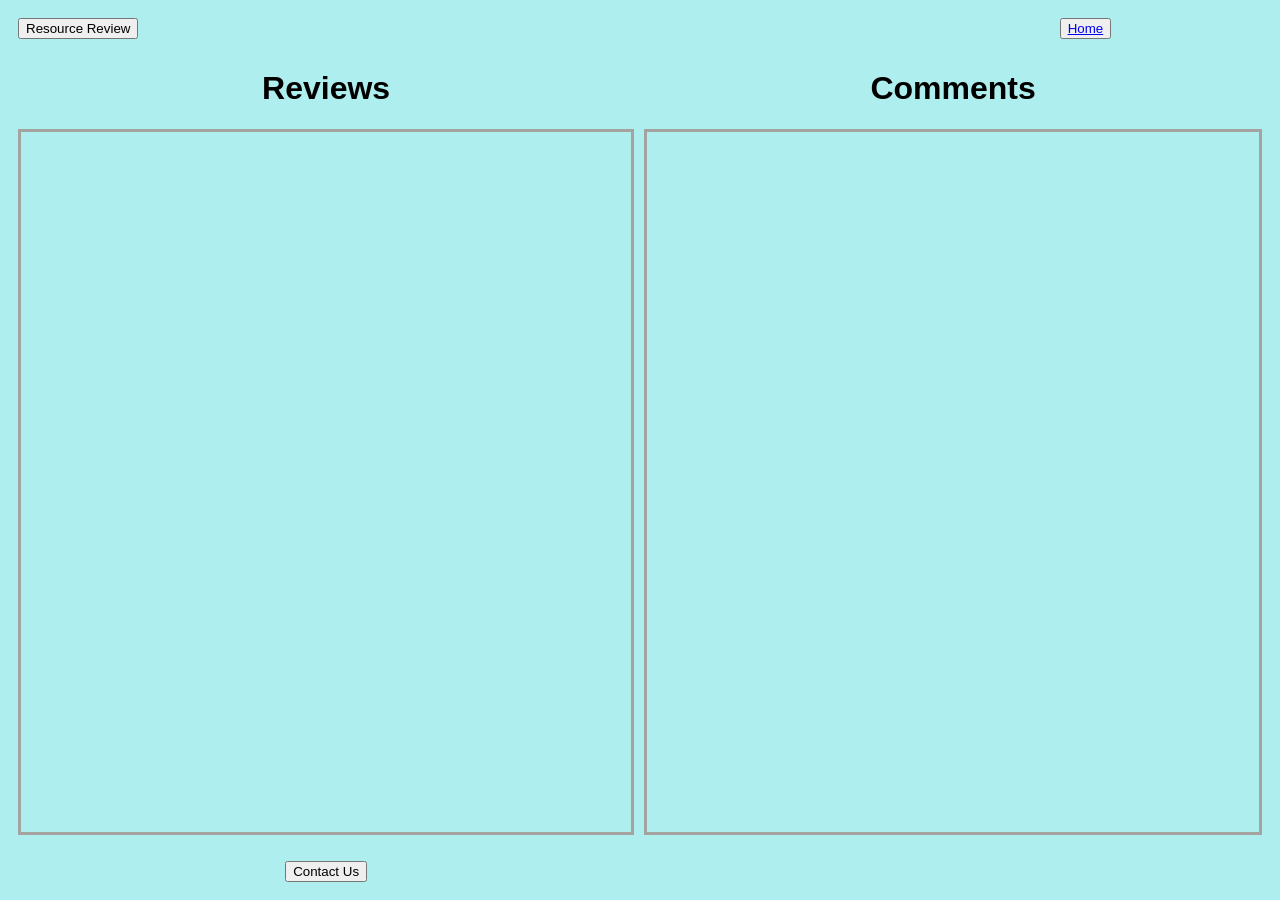
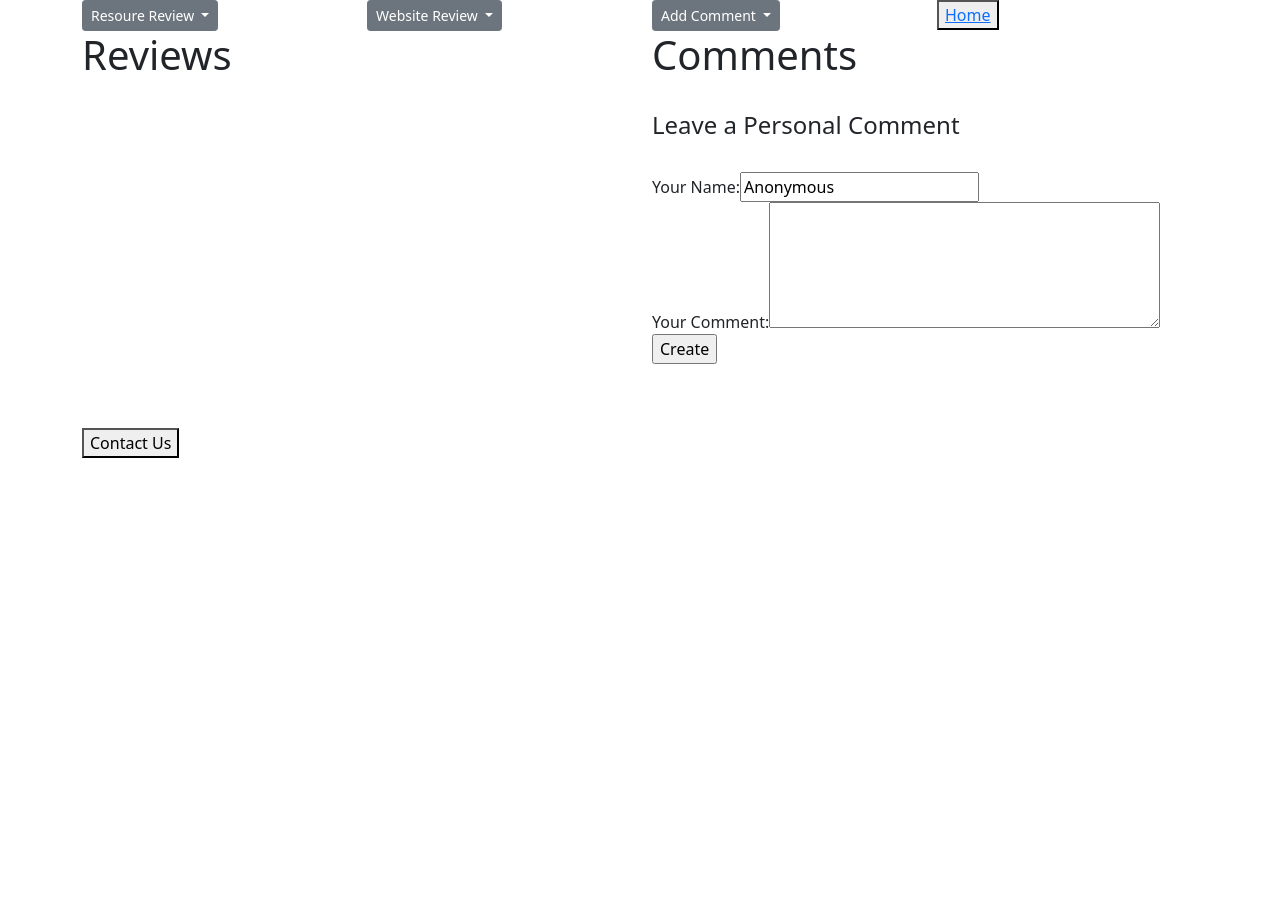
Before and after one commit to RogueStorm7/mirror-mirror-WOW, a Django app: template wowproject/mirrormirror/templates/reviews_comments.html in a window 1280 px wide. After the commit the page ends 458 px from the top, so only its background shows below. Run offline with Django 3.2, Linux system fonts and the light colour scheme; the template is opened without the code that fills it: values that come from a table or form of the project are taken from there, others are empty; some libraries are stand-ins or nearby versions.

Commit message:
Delete Comment.html, add Reviews_Comments.HTML with Bootstrap

```diff
--- a/wowproject/mirrormirror/forms.py
+++ b/wowproject/mirrormirror/forms.py
@@ -5,7 +5,7 @@ from mirrormirror.models import *
 
 
 class CommentForm(forms.ModelForm):
-    commentor_name = forms.CharField(widget=forms.Textarea(attrs={'rows':1}))
+    commentor_name = models.CharField(max_length=255)
     description = forms.CharField(widget=forms.Textarea(attrs={'rows':5}))
 
 
--- a/wowproject/mirrormirror/models.py
+++ b/wowproject/mirrormirror/models.py
@@ -9,7 +9,7 @@ class Comment(models.Model):
     # An ID field is automatically added to all Django models
 
     description = models.CharField(max_length=255)
-    commentor_name = models.CharField(max_length=255,default="Anonymous",help_text="Anonymous")
+    commentor_name = models.CharField(max_length=255,default="Anonymous",help_text="  ")
     created_at = models.DateTimeField(default=datetime.datetime.now, help_text="Date & Time Stamp")
 
 
@@ -27,47 +27,47 @@ class UserNameTag(models.Model):
 
 
 
-# class Resource(models.Model):
-#     # Django automatically creates an ID column on our tables unless we tell it otherwise
-#     niche_tags = models.ManyToManyField(NicheTag)
-#     username_tags = models.ManyToManyField(UserNameTag)
-#     resource_name = models.CharField(max_length=150, help_text="Name", default=True)
-#     resource_address = models.CharField(max_length=150, help_text="Address", default=True)
-#     resource_zip = models.CharField(max_length=10, help_text="Zip code 00000-0000", default=True)
-#     resource_phone = models.CharField(max_length=150, help_text="Phone 000-000-0000", default=True)
-#     resource_url = models.CharField(max_length=150, help_text="URL", default=True)
-#     resource_date = models.DateTimeField(auto_now_add=True)
+class Resource(models.Model):
+    # Django automatically creates an ID column on our tables unless we tell it otherwise
+    niche_tags = models.ManyToManyField(NicheTag)
+    username_tags = models.ManyToManyField(UserNameTag)
+    resource_name = models.CharField(max_length=150, help_text="Name", default=True)
+    resource_address = models.CharField(max_length=150, help_text="Address", default=True)
+    resource_zip = models.CharField(max_length=10, help_text="Zip code 00000-0000", default=True)
+    resource_phone = models.CharField(max_length=150, help_text="Phone 000-000-0000", default=True)
+    resource_url = models.CharField(max_length=150, help_text="URL", default=True)
+    resource_date = models.DateTimeField(auto_now_add=True)
 
-#     def __str__(self):
-#         return self.resource_name
+    def __str__(self):
+        return self.resource_name
 
-# class ResourceReview(models.Model):
-#     username_tags = models.ManyToManyField(UserNameTag)
-#     resource = models.ForeignKey(Resource, on_delete=models.CASCADE)
-#     resourcereview_comment = models.TextField(max_length=4000)
-#     resourcereview_date = models.DateTimeField(auto_now_add=True)
-#     rate_choices = (
-#         (1,1),
-#         (2,2),
-#         (3,3),
-#         (4,4),
-#         (5,5)
-#     )
-#     resource_stars = models.IntegerField(choices=rate_choices)
+class ResourceReview(models.Model):
+    username_tags = models.ManyToManyField(UserNameTag)
+    resource = models.ForeignKey(Resource, on_delete=models.CASCADE)
+    resourcereview_comment = models.TextField(max_length=4000)
+    resourcereview_date = models.DateTimeField(auto_now_add=True)
+    rate_choices = (
+        (1,1),
+        (2,2),
+        (3,3),
+        (4,4),
+        (5,5)
+    )
+    resource_stars = models.IntegerField(choices=rate_choices)
 
-#     def __str__(self):
-#         return self.resource.resource_name
+    def __str__(self):
+        return self.resource.resource_name
 
 
-# class WebsiteReview(models.Model):
-#     username_tags = models.ManyToManyField(UserNameTag)
-#     website_review_comment = models.TextField(max_length=4000)
-#     website_review_date = models.DateTimeField(auto_now_add=True)
-#     rate_choices = (
-#         (1,1),
-#         (2,2),
-#         (3,3),
-#         (4,4),
-#         (5,5)
-#     )
-#     resource_stars = models.IntegerField(choices=rate_choices)
+class WebsiteReview(models.Model):
+    username_tags = models.ManyToManyField(UserNameTag)
+    website_review_comment = models.TextField(max_length=4000)
+    website_review_date = models.DateTimeField(auto_now_add=True)
+    rate_choices = (
+        (1,1),
+        (2,2),
+        (3,3),
+        (4,4),
+        (5,5)
+    )
+    resource_stars = models.IntegerField(choices=rate_choices)
--- a/wowproject/mirrormirror/templates/reviews_comments.html
+++ b/wowproject/mirrormirror/templates/reviews_comments.html
@@ -1,3 +1,5 @@
+</form>
+
 <!DOCTYPE html>
 <html lang="en">
 <head>
@@ -5,33 +7,90 @@
     <meta http-equiv="X-UA-Compatible" content="IE=edge">
     <meta name="viewport" content="width=device-width, initial-scale=1.0">
     <title>Mirror Mirror - Reviews/Comments</title>
-    <link rel="stylesheet" href="/wowproject/mirrormirror/templates/style.css">
+    <!-- Bootstrap -->
+    <link href="https://cdn.jsdelivr.net/npm/bootstrap@5.1.3/dist/css/bootstrap.min.css" rel="stylesheet" integrity="sha384-1BmE4kWBq78iYhFldvKuhfTAU6auU8tT94WrHftjDbrCEXSU1oBoqyl2QvZ6jIW3" crossorigin="anonymous">
+    <!-- Custom CSS -->
+    <link rel="stylesheet" href="/wowproject/mirrormirror/templates/html_style.css">
 </head>
 <body class="body">
     <div class="container">
-        <!--Idk abou the formatted pop up text box, maybe we should just have 2 diff forms to fill out?-->
-        <div>
-            <button type="button">Resource Review</button>
+        <!--Instead of formatted pop up form, we can have drop down forms that are formatted!? -->
+        <div class="row">
+            <div class="dropdown col" id="resource-review-btn">
+                <button class="btn btn-secondary btn-sm dropdown-toggle" type="button" id="dropdownMenuButton" data-toggle="dropdown" aria-haspopup="true" aria-expanded="false">
+                    Resoure Review
+                </button>
+                <div class="dropdown-menu" aria-labelledby="dropdownMenuButton">
+                  <a class="dropdown-item" href="#">Action</a>
+                </div>
+            </div>
+            <div class="dropdown col" id="website-review-btn">
+                <button class="btn btn-secondary btn-sm dropdown-toggle" type="button" id="dropdownMenuButton" data-toggle="dropdown" aria-haspopup="true" aria-expanded="false">
+                    Website Review
+                </button>
+                <div class="dropdown-menu" aria-labelledby="dropdownMenuButton">
+                  <a class="dropdown-item" href="#">Action</a>
+                </div>
             </div>
 
-        <div id="reviews">
-            <h1>Reviews</h1>
-            <p class="display-box"></p>
+            <div class="dropdown col" id="add-comment-btn">
+                <button class="btn btn-secondary btn-sm dropdown-toggle" type="button" id="dropdownMenuButton" data-toggle="dropdown" aria-haspopup="true" aria-expanded="false">
+                    Add Comment
+                </button>
+                <div class="dropdown-menu" aria-labelledby="dropdownMenuButton">
+                  <a class="dropdown-item" href="#">Action</a>
+                </div>
+            </div>
+            <div class="col" id="home-btn">
+                <button type="button"><a href="/wowproject/mirrormirror/templates/home.html" class="home-link">Home</a></button>
+            </div>
         </div>
 
-        <div id="reviews-comments-home-btn">
-            <button type="button"><a href="/wowproject/mirrormirror/templates/home.html">Home</a></button>
+        <div class="row">
+            <div class="col" id="reviews-border">
+                <h1 class="page-title">Reviews</h1>
+                <div class="display-box">
+                    <!-- Where content populates-->
+                </div>
             </div>
 
-        <div  id="comments">
-            <h1>Comments</h1>
-            <p class="display-box"></p>
+            <div class="col" id="comments-border">
+                <h1 class="page-title">Comments</h1>
+                <div class="display-box">
+                   <br>
+                   <h4>Leave a Personal Comment</h4>
+                   <br>
+                   <form action="{% url 'comment_list' %}" method="POST">
+                       {% csrf_token %}
+                       {{ form }}
+                       <br>
+                       <input type="submit" name="create" value="Create" />
+                   </form>
+
+                   <br>
+                   <br>
+                   {% for comment in comments %}
+                       <div>
+                           <p style="color:#808080">User Comment # {{ forloop.counter }} | {{ comment.created_at}}</p>
+                           <a href="{% url 'updateordelete' comment.id %}"> {{ comment.commentor_name }} </a>
+                           <p> {{ comment.description }} </p>
+                           <br>
+                           <br>
+
                        </div>
 
-        <div id="contact-us-btn">
+                   {% endfor %}<!-- Where content populates-->
+                </div>
+            </div>
+        </div>
+
+        <div class="row">
+            <div class="col" id="contact-us-div">
                 <button type="button">Contact Us</button>
             </div>
 
+            <div class="col" id="spacer-div"></div>
+        </div>
     </div>
 </body>
 </html>
--- a/wowproject/mirrormirror/views.py
+++ b/wowproject/mirrormirror/views.py
@@ -14,7 +14,7 @@ class UserCommentListView(View):
         form = CommentForm()
 
         return render(
-            request=request, template_name = 'comment.html', context = {'comments': comments, 'form': form}
+            request=request, template_name = 'reviews_comments.html', context = {'comments': comments, 'form': form}
         )
 
     def post(self, request):
```
Also changed, not shown: wowproject/mirrormirror/templates/comment.html (deleted, +0 -96 lines). Lines whose indentation alone changed are shown as unchanged.
